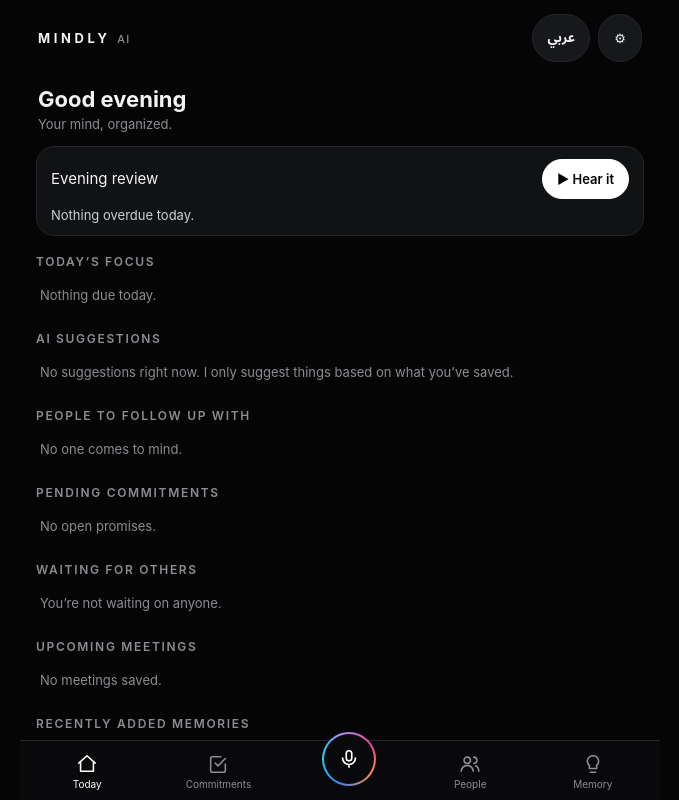
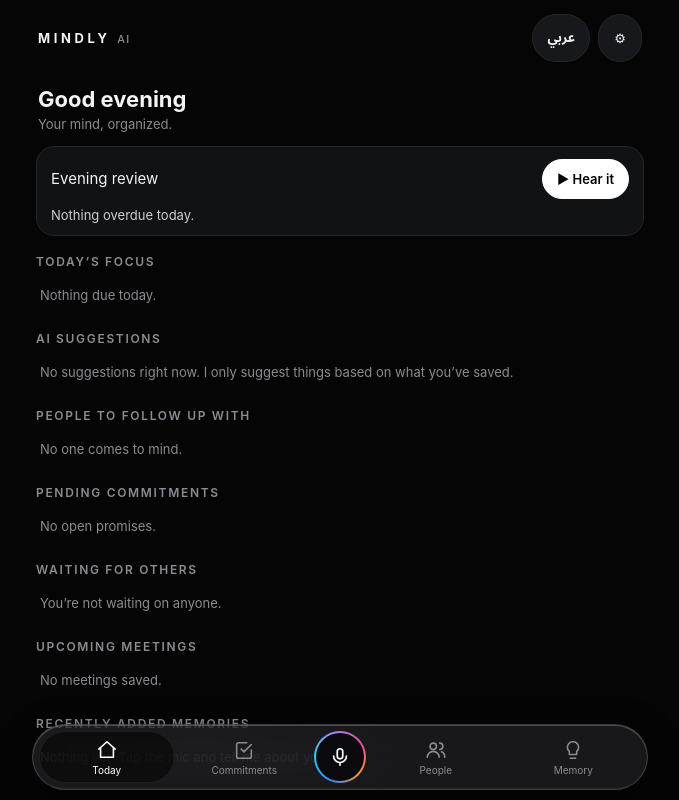
Before and after one commit to alia113/mindly, a plain HTML site: page index.html in a window 1280 px wide. Shown: the whole page, without its empty margins (300-979 px from the left). Drawn offline with Linux system fonts and the light colour scheme.

Commit message:
Enhance navigation bar styles and layout

```diff
--- a/index.html
+++ b/index.html
@@ -96,6 +96,15 @@ header.top button{min-height:44px;min-width:44px}
 @media(max-width:360px){main{padding-left:12px;padding-right:12px}header.top{padding-left:12px;padding-right:12px}h1{font-size:20px}.btn{padding:8px 11px;font-size:12.5px}nav.bar{padding-left:2px;padding-right:2px}}
 @media(min-width:700px){#app{max-width:640px}.dlg .sheet{max-width:640px;border-radius:22px;margin-bottom:16px}}
 @media(max-height:500px){.dlg .sheet{max-height:calc(100dvh - 8px)}}
+
+nav.bar{left:12px;right:12px;bottom:calc(env(safe-area-inset-bottom,0px) + 10px);padding:6px;border-radius:34px;justify-content:space-between;gap:2px;background:rgba(44,44,50,.5);-webkit-backdrop-filter:blur(26px) saturate(1.7);backdrop-filter:blur(26px) saturate(1.7);border:1px solid rgba(255,255,255,.16);box-shadow:0 10px 32px rgba(0,0,0,.55),inset 0 1px 0 rgba(255,255,255,.22),inset 0 -1px 0 rgba(255,255,255,.05)}
+@supports not ((backdrop-filter:blur(1px)) or (-webkit-backdrop-filter:blur(1px))){nav.bar{background:rgba(30,30,35,.98)}}
+nav.bar button{flex:1;min-width:0;min-height:52px;justify-content:center;border-radius:26px;padding:6px 2px;transition:background .2s}
+nav.bar button.on{background:rgba(0,0,0,.5);box-shadow:inset 0 0 0 1px rgba(255,255,255,.07)}
+nav.bar .vb{flex:0 0 52px;width:52px;height:52px;min-height:0;margin-top:0;padding:2px;border-radius:50%}
+nav.bar .vb.on{background:conic-gradient(from 200deg,#3b82f6,#22d3ee,#a78bfa,#ec4899,#fb923c,#3b82f6)}
+main{padding-bottom:calc(112px + env(safe-area-inset-bottom,0px))}
+@media(max-width:360px){nav.bar{left:8px;right:8px;padding:5px}nav.bar button{font-size:9.5px}}
 </style>
 </head>
 <body>
```
